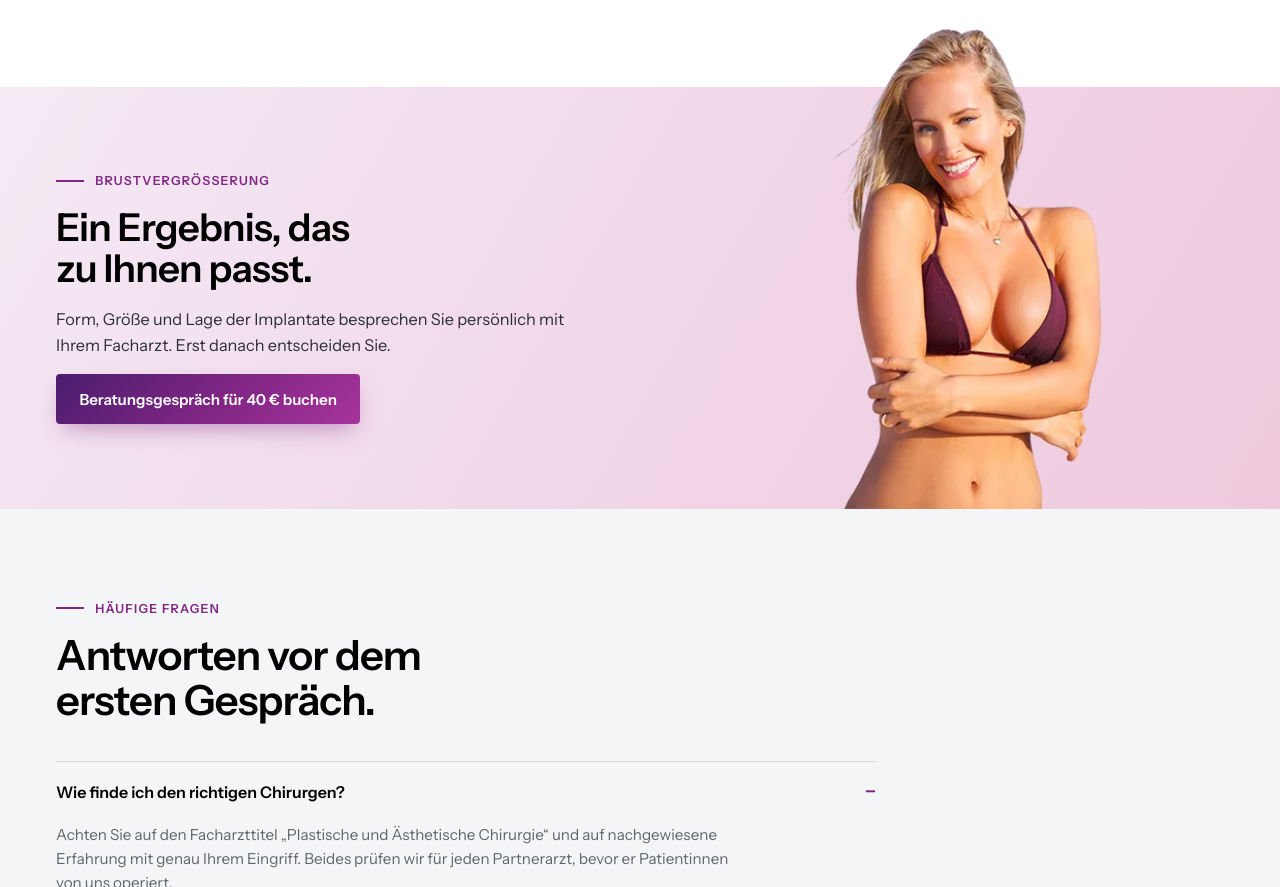
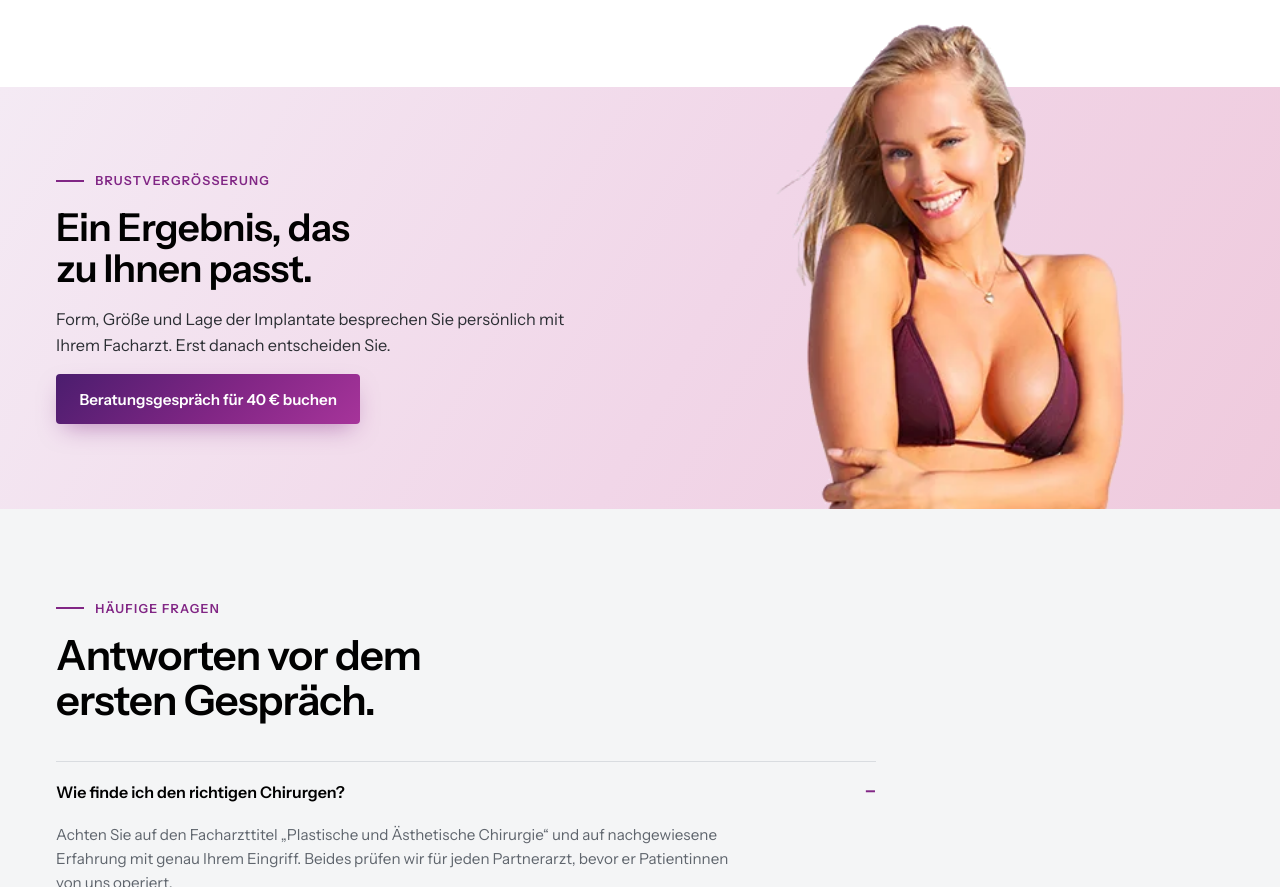
Before and after one commit to Polar-Marketing-GmbH/daes-demo, a plain HTML site: page brustvergroesserung.html in a window 1280 px wide. Shown: the part 3800-4687 px from the top of the page. Drawn offline with Linux system fonts and the light colour scheme.

Commit message:
Bildband: Foto am Desktop größer
Die freigestellte Person ist rund ein Drittel größer, ragt weiter über den
Balken und wird unten am Balken abgeschnitten.

Co-Authored-By: Claude Fable 5.2 <noreply@anthropic.com>

```diff
--- a/brustvergroesserung.html
+++ b/brustvergroesserung.html
@@ -305,13 +305,13 @@ section{padding-block:clamp(3.4rem,7vw,6rem)}
 
 /* Standorte */
 /* Bildband: freigestelltes Foto der bisherigen Webseite auf modernem Grau, Kopf ragt über den Balken */
-.lebens{position:relative;z-index:1;padding-block:0;background:linear-gradient(120deg,var(--violett-tint) 0%,#F1D6E8 55%,#EFCADD 100%)}
+.lebens{position:relative;z-index:1;padding-block:0;background:linear-gradient(120deg,var(--violett-tint) 0%,#F1D6E8 55%,#EFCADD 100%);clip-path:inset(-160px 0 0 0)}
 .lebens .wrap{position:relative;display:grid;align-items:center;min-height:clamp(360px,33vw,430px)}
 .lebens-text{position:relative;z-index:1;display:grid;gap:1rem;max-width:min(520px,50%);padding-block:3rem}
 .lebens-text h2{font-size:clamp(1.7rem,3vw,2.4rem)}
 .lebens-text .lead{color:var(--stahl-800);font-size:1.02rem}
 .lebens-text .btn{justify-self:start}
-.lebens-bild{position:absolute;right:clamp(1rem,11%,9.5rem);bottom:0;height:calc(100% + 64px);width:auto;max-width:none}
+.lebens-bild{position:absolute;right:clamp(1rem,9%,8rem);top:-70px;height:calc(132% + 70px);width:auto;max-width:none}
 @media (max-width:1000px){
   .lebens .wrap{min-height:0;display:block;padding-top:2.6rem}
   .lebens-text{max-width:none;padding-block:0 1.2rem}
```
Also changed, not shown: index.html (+2 -2 lines).
